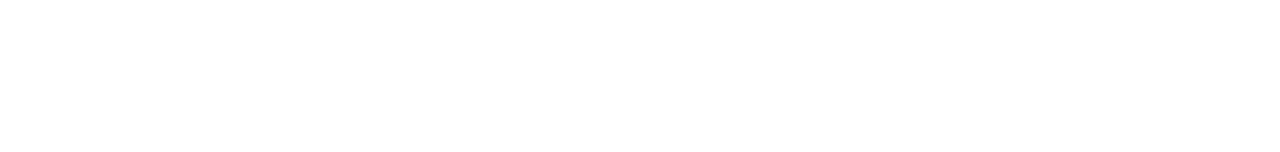
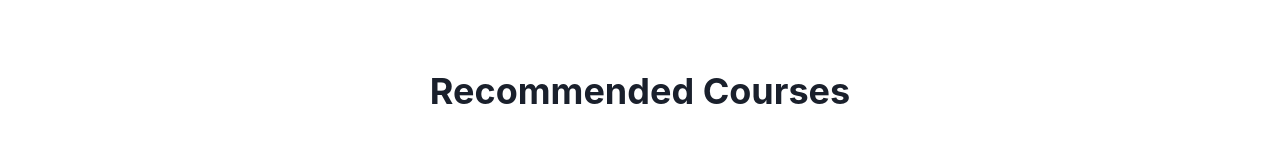
Before and after one commit to venomcodsyoutube/web, a Next.js app: page / in a window 1280 px wide. Shown: the part 606-758 px from the top of the page. Built offline with nearby package versions, Linux system fonts and the light colour scheme.

Commit message:
Update index.js

```diff
--- a/pages/index.js
+++ b/pages/index.js
@@ -1,14 +1,15 @@
 import Head from 'next/head'
-import Image from 'next/image'
 import styles from '../styles/Home.module.css'
 import { VStack } from '@chakra-ui/react'
 import Header from './components/Header'
+import Rec from './components/RecCourses'
 
 export default function Home() {
   return (
     <VStack>
     <Head><title>VenomCodes | Home</title></Head>
         <Header />
+        <Rec />
     </VStack>
   )
 }
```
